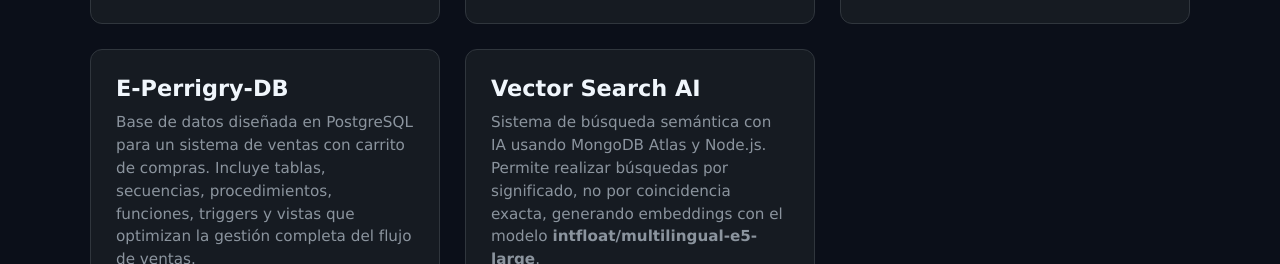
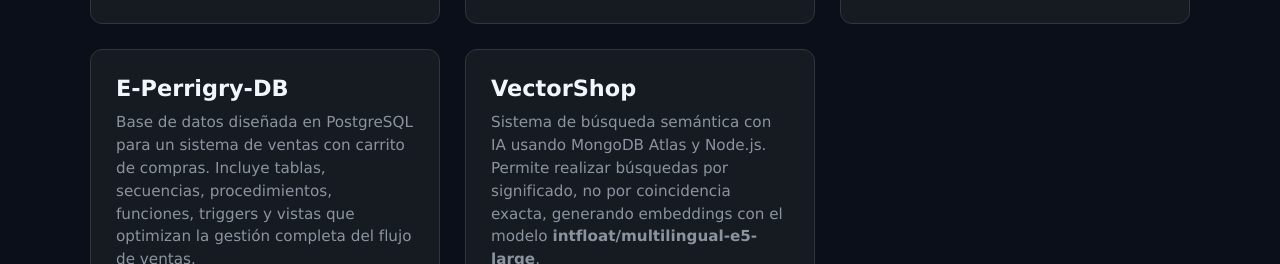
Before and after one commit to bskcfv/portfolioCV, a plain HTML site: page index.html in a window 1280 px wide. Shown: the part 1222-1486 px from the top of the page. Drawn offline with Linux system fonts and the light colour scheme; a small style sheet from the web is missing.

Commit message:
Change project title to 'VectorShop'
Updated project title from 'Vector Search AI' to 'VectorShop'.

```diff
--- a/index.html
+++ b/index.html
@@ -134,7 +134,7 @@
 
     <!-- Proyecto 5 -->
 <div class="project-card">
-  <h3>Vector Search AI</h3>
+  <h3>VectorShop</h3>
   <p>
     Sistema de búsqueda semántica con IA usando MongoDB Atlas y Node.js.
     Permite realizar búsquedas por significado, no por coincidencia exacta,
```
